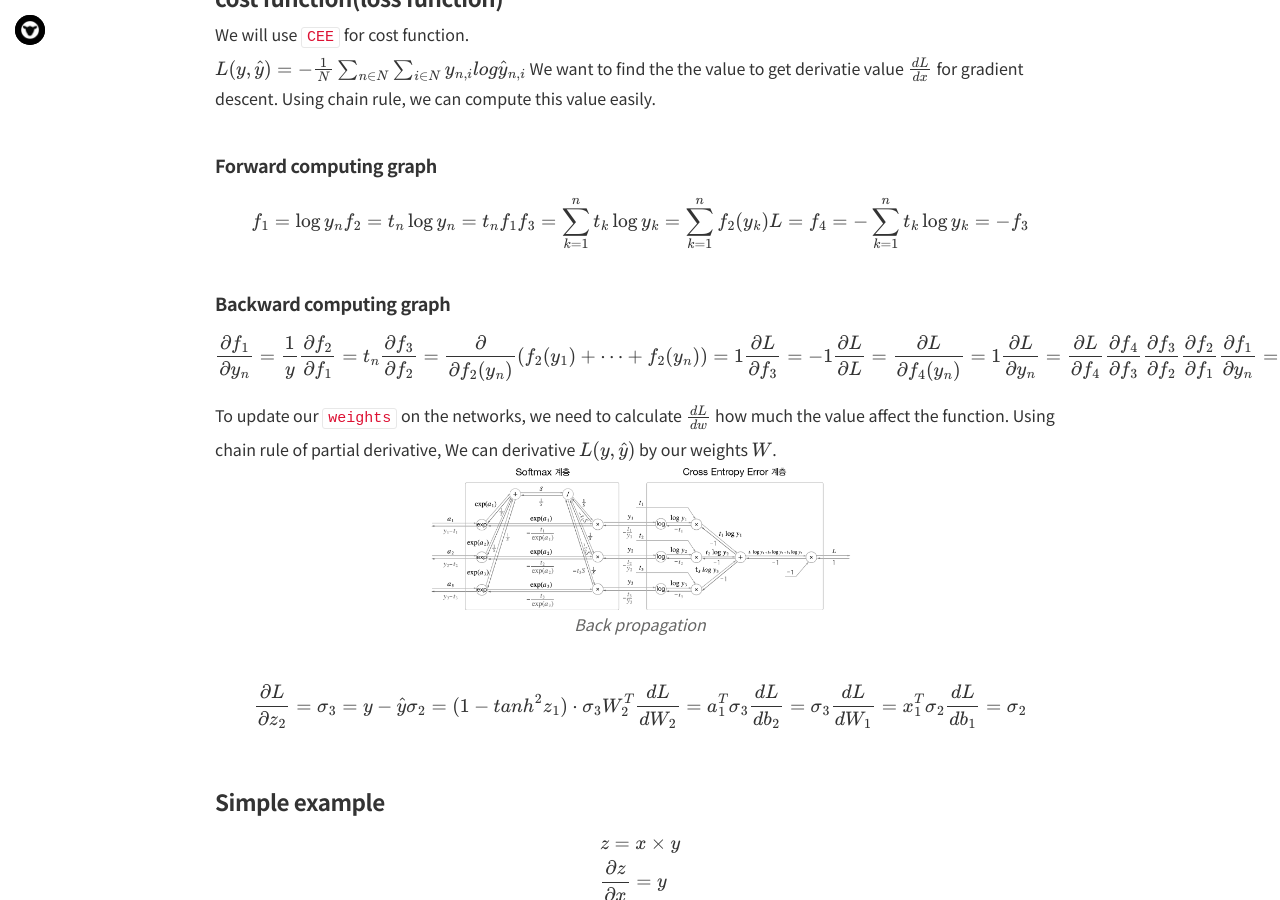
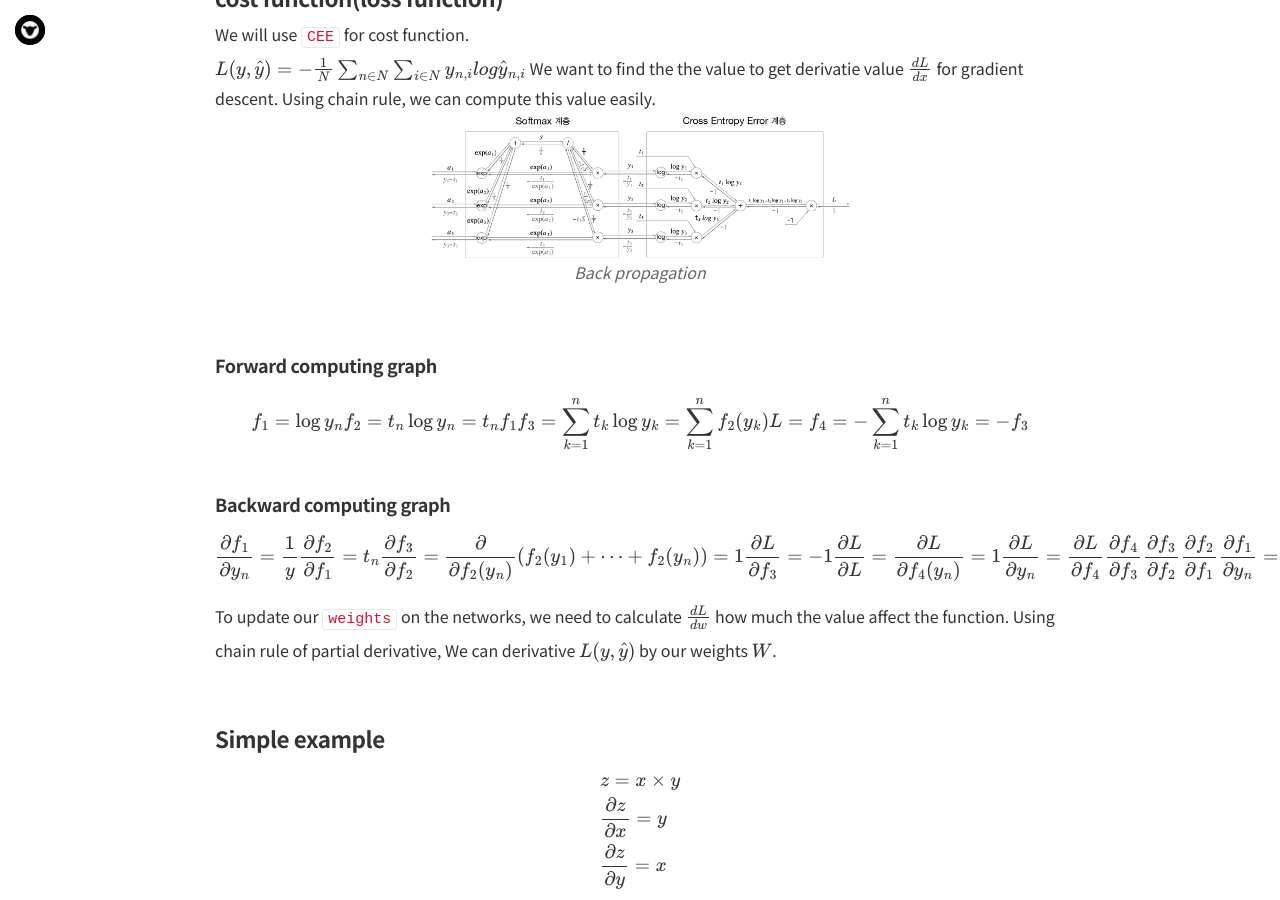
Before and after one commit to Shephexd/shephexd.github.io, a Jekyll site: the page built from _posts/DeepLearning/2017-06-23-Deep_learning-Back_propagation.md, in a window 1280 px wide and 900 px high, scrolled down 1517 px. Built offline with Jekyll 4.4.1, drawn with Linux system fonts in a browser that asks for light colours; nearby versions of some CDN libraries; some web fonts are replaced; formulas are drawn with MathJax 3; comment, search, counter and statistics services are not loaded.

Commit message:
writing post DN

```diff
--- a/_posts/DeepLearning/2017-06-23-Deep_learning-Back_propagation.md
+++ b/_posts/DeepLearning/2017-06-23-Deep_learning-Back_propagation.md
@@ -70,6 +70,8 @@ The chain rule is an essential idea for back-propagation.
 
 
 
+
+
 #### forward calculation
 
 
@@ -114,6 +116,12 @@ We want to find the the value to get derivatie value $\frac{dL}{dx}$ for gradien
 
 
 
+![Back propagation](/assets/post_images/DeepLearning/backprop.png)
+
+
+
+
+
 #### Forward computing graph
 
 $$
@@ -148,19 +156,6 @@ $$
 
 To update our `weights` on the networks, we need to calculate $\frac{dL}{dw}$ how much the value affect the function. Using chain rule of partial derivative, We can derivative $L(y,\hat{y})$ by our weights $W$.
 
-
-
-![Back propagation](/assets/post_images/DeepLearning/backprop.png)
-
-
-$$
-\frac{\partial L}{\partial z_2}=\sigma_3 = y - \hat{y}\\
-\sigma_2 = (1 - tanh^2z_1) \cdot \sigma_3W^T_2\\
-\frac{dL}{dW_2}=a_1^T\sigma_3\\
-\frac{dL}{db_2}=\sigma_3\\
-\frac{dL}{dW_1}=x_1^T\sigma_2\\
-\frac{dL}{db_1}=\sigma_2\\
-$$
 
 
 ### Simple example
```
